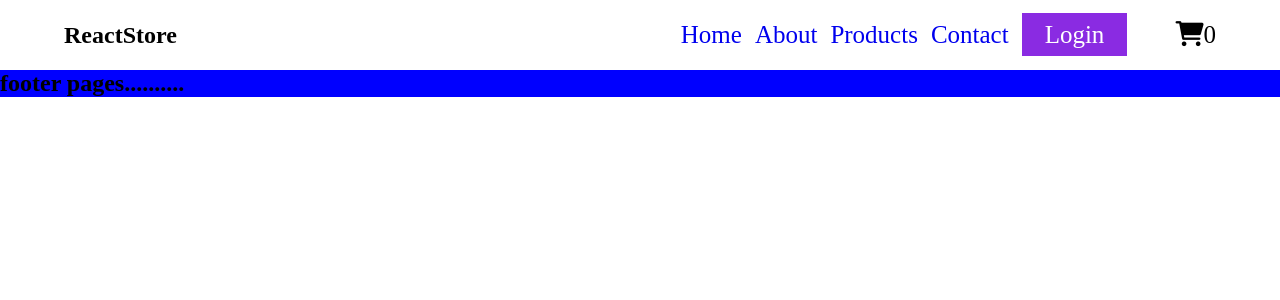
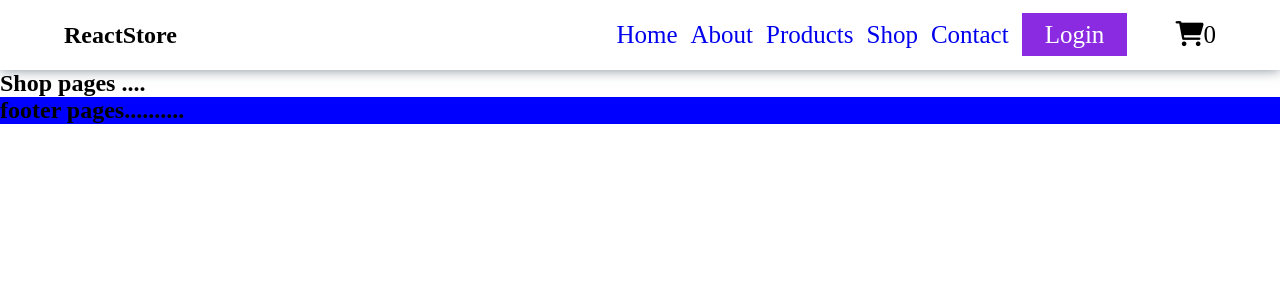
Before and after one commit to Ashis443hkumar/react-jlhjug02, a React (Create React App) app: page /shop in a window 1280 px wide. Shown: the top 300 px of the page. Built offline with nearby package versions, Linux system fonts and the light colour scheme.

Commit message:
2 files modified, 1 added

```diff
--- a/src/App.js
+++ b/src/App.js
@@ -5,6 +5,7 @@ import Home from './components/pages/home/Home'
 import About from './components/pages/about/About'
 import Products from './components/pages/products/Products'
 import Contact from './components/pages/contact/Contact'
+import Shop from './components/pages/shop/Shop'
 
 import ProductDetails from "./components/pages/cart/ProductDetails"
 
@@ -23,6 +24,7 @@ export default function App() {
             <Route path="/about" element={<About/>} />
             <Route path="/product" element={<Products/>} />
             <Route path="/contact" element={<Contact/>} />
+            <Route path="/shop" element={<Shop/>} />
             <Route path="/cart/:id"  element={<ProductDetails/>} />
 
           </Routes>
--- a/src/components/common/header/Header.jsx
+++ b/src/components/common/header/Header.jsx
@@ -23,6 +23,7 @@ export default function Header() {
               <li><NavLink to='/'>Home</NavLink></li>
               <li><NavLink to='/about'>About</NavLink></li>
               <li><NavLink to='/product'>Products</NavLink></li>
+              <li><NavLink to='/Shop'>Shop</NavLink></li>
               <li><NavLink to='/contact'>Contact</NavLink></li>
               <li><NavLink to='/login' className="login">Login</NavLink></li>
              </ul>
--- /dev/null
+++ b/src/components/pages/shop/Shop.jsx
@@ -0,0 +1,10 @@
+import React from "react";
+
+export default function Shop() {
+  return (
+    <div>
+      <h2>Shop pages ....</h2>
+
+    </div>
+  );
+}
```
